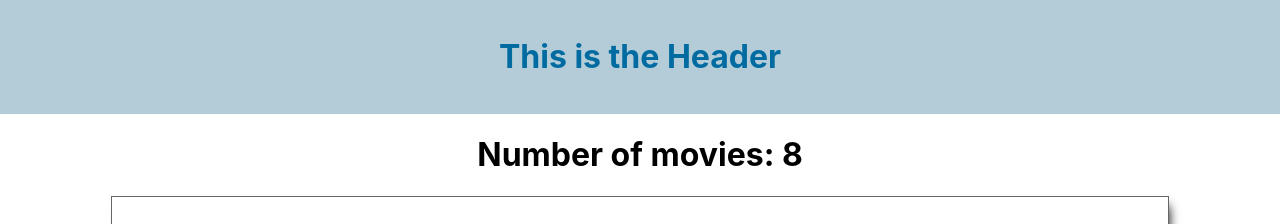
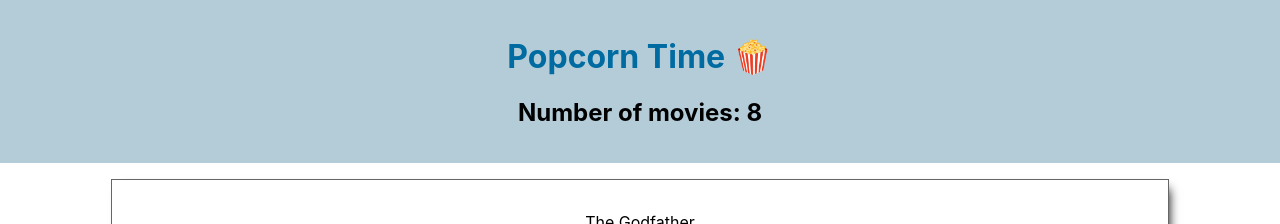
Before and after one commit to ironhack-loopey-tunes-may2023/popcorn-time, a React (Create React App) app: page / in a window 1280 px wide. Shown: the top 224 px of the page. Built offline with nearby package versions, Linux system fonts and the light colour scheme.

Commit message:
(lifting state up) Display number of movies in the Header component

```diff
--- a/src/App.js
+++ b/src/App.js
@@ -1,3 +1,6 @@
+import { useState } from "react";
+import movies from "./data/movies.json";
+
 import Header from "./components/Header"
 import Main from "./components/Main"
 import Footer from "./components/Footer"
@@ -7,10 +10,29 @@ import './App.css';
 
 function App() {
 
+  const [moviesToDisplay, setMoviesToDisplay] = useState(movies);
+
+
+  const deleteMovie = (movieId) => {
+    console.log("deleting movie with id....", movieId)
+
+    //moviesToDisplay.push(); // NEVER MODIFY STATE DIRECTLY !
+
+    const newList = moviesToDisplay.filter((element) => {
+      return element.id !== movieId;
+    });
+
+    setMoviesToDisplay(newList);
+
+  }
+
+
+
+
   return (
     <div className="App">
-      <Header />
-      <Main />
+      <Header numberOfMovies={moviesToDisplay.length} />
+      <Main listOfMovies={moviesToDisplay} callbackToDelete={deleteMovie} />
       <Footer />
     </div>
   );
--- a/src/components/Header.js
+++ b/src/components/Header.js
@@ -1,9 +1,20 @@
 import "./Header.css";
 
-function Header() {
+function Header(props) {
+
+    // Conditional Rendering: option A (Element Variables)
+    let message = "";
+    if(props.numberOfMovies > 0){
+        message = <h2>Number of movies: {props.numberOfMovies}</h2>;
+    } else {
+        message = <h2>Sorry, no movies to display</h2>;
+    }
+
+
     return (
         <div className="Header">
-            <h1>This is the Header</h1>
+            <h1>Popcorn Time 🍿 </h1>
+            {message}
         </div>
     );
 }
--- a/src/components/Main.js
+++ b/src/components/Main.js
@@ -1,46 +1,19 @@
-import { useState } from "react";
-import movies from "../data/movies.json";
+
+
 
 import "./Main.css";
 import Movie from "./Movie";
 
-function Main() {
+function Main(props) {
 
 
-    const [moviesToDisplay, setMoviesToDisplay] = useState(movies);
-
-
-    const deleteMovie = (movieId) => {
-        // console.log("deleting movie with id....", movieId)
-
-        // moviesToDisplay.push(); // NEVER MODIFY STATE DIRECTLY !
-
-        const newList = moviesToDisplay.filter( (element) => {
-            return element.id !== movieId;
-        });
-
-        setMoviesToDisplay(newList);
-
-    }
-
-
-    // Conditional Rendering: option A (Element Variables)
-    let message = "";
-    if(moviesToDisplay.length > 0){
-        message = <h1>Number of movies: {moviesToDisplay.length}</h1>;
-    } else {
-        message = <h1>Sorry, no movies to display</h1>;
-    }
 
 
     return (
         <div className="Main">
 
-            {message}
-
-
-            {moviesToDisplay.map((movieObj) => {
-                return <Movie key={movieObj.id} movieDetails={movieObj} callbackToDelete={deleteMovie} />
+            {props.listOfMovies.map((movieObj) => {
+                return <Movie key={movieObj.id} movieDetails={movieObj} callbackToDelete={props.callbackToDelete} />
             })}
 
         </div>
```
